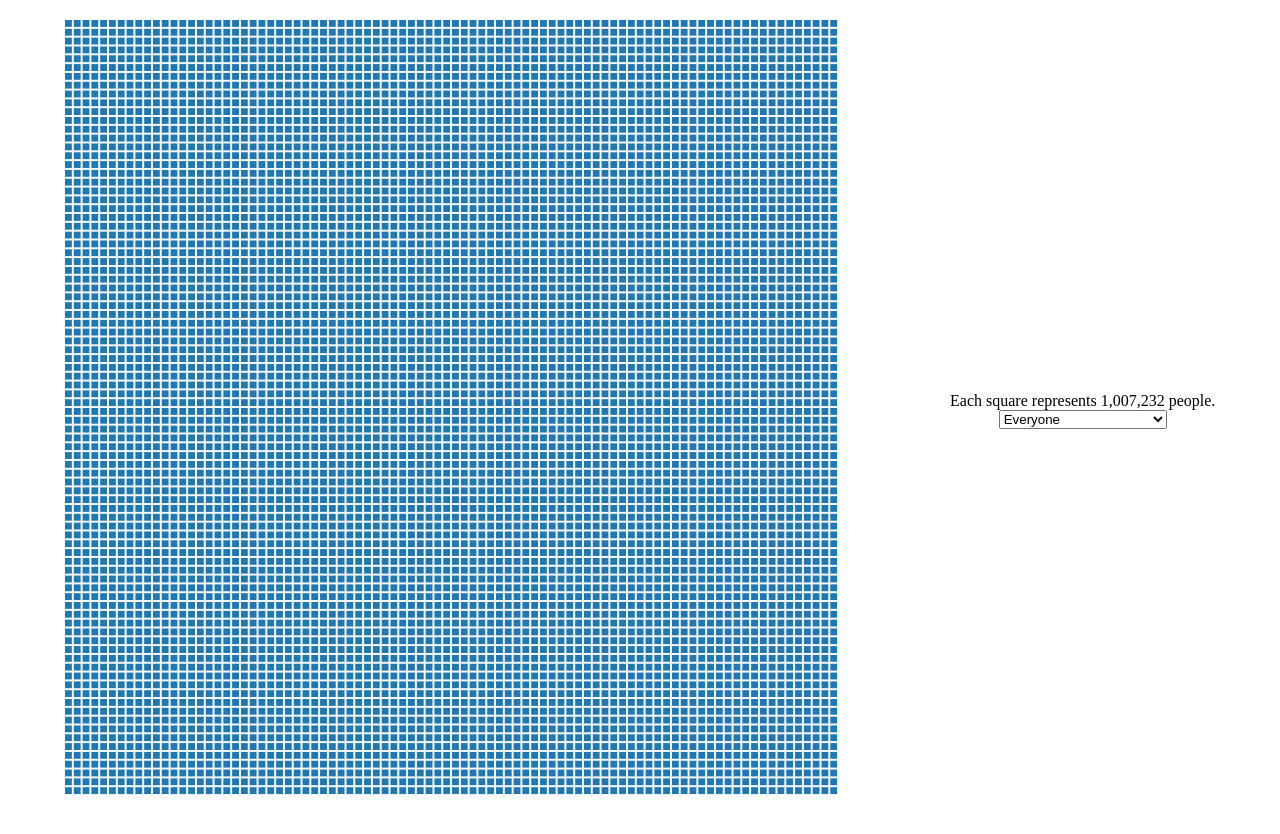
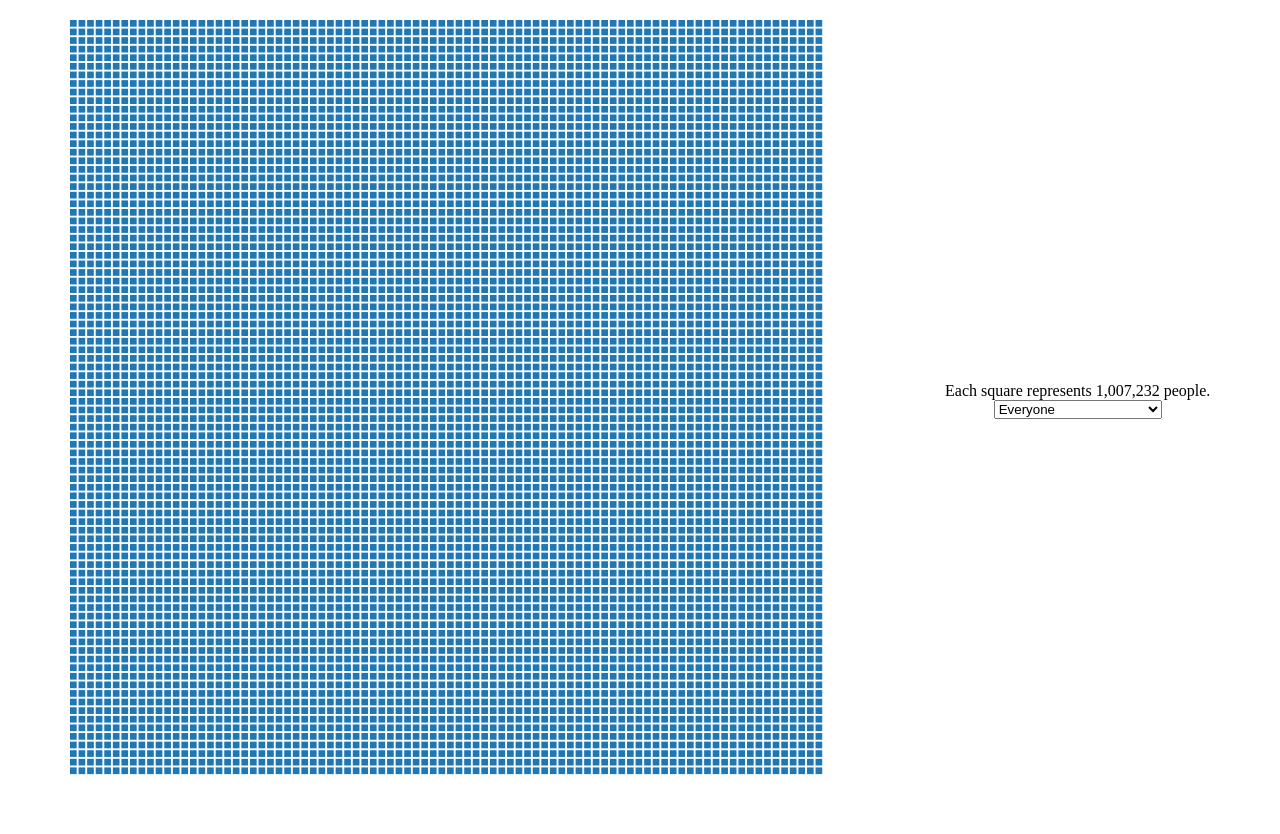
Before and after one commit to bricksphd/TheWorld, a plain HTML site: page index.html in a window 1280 px wide. After the commit the page ends 800 px from the top, so only its background shows below. Drawn offline with nearby package versions, Linux system fonts and the light colour scheme; animation ran at ten frames a second.

Commit message:
Fix SVG positioning bugs

```diff
--- a/index.html
+++ b/index.html
@@ -9,15 +9,17 @@
   <link href="https://fonts.googleapis.com/css2?family=Roboto&display=swap" rel="stylesheet">
   <script src="https://cdnjs.cloudflare.com/ajax/libs/d3/5.9.7/d3.min.js"></script>
   <style>
-    html{
-      height: 100%;
+    html {
+      height: calc(100% - 10px);
       margin: 5px;
-      padding: 0;
+      padding: 0px;
+
     }
+
     body {
       margin: 5px;
-      height:100%;
-      padding: 0;
+      height: calc(100% - 10px);
+      padding: 0px;
     }
 
     .circle-text {
@@ -27,22 +29,23 @@
       transform: translate(0, 3px);
     }
 
+
     .flex-container {
       height: 100%;
       display: flex;
+
       align-items: center;
       flex-direction: row;
       flex-wrap: wrap;
       justify-content: space-around;
       text-align: center;
+
+    }
+
+    .shrink {
       margin: 0;
       padding: 0;
-      border:0;
-    }
-    .shrink{
-      margin:0;
-      padding:0;
-      border:0;
+      border: 0;
     }
   </style>
 </head>
@@ -140,7 +143,9 @@
       let scrollHeight = document.body.scrollHeight;
       let clientHeight = document.body.clientHeight;
 
-      size = clientHeight - 20 - margin*2;
+      let sizeHeight = clientHeight - 20 - margin * 2;
+      let sizeWidth = document.body.clientWidth - 20 - margin*2;
+      let size = Math.min(sizeHeight, sizeWidth);
       svg.attr('width', size);
       svg.attr('height', size);
       console.log(size);
@@ -162,6 +167,8 @@
       .style("visibility", "hidden")
       .style('font-size', '4rem')
       .style('text-shadow', '1px 1px white')
+      .style('top', 0)
+      .style('left', 0)
       .text("a simple tooltip");
 
     //Called when the selector changes
```
